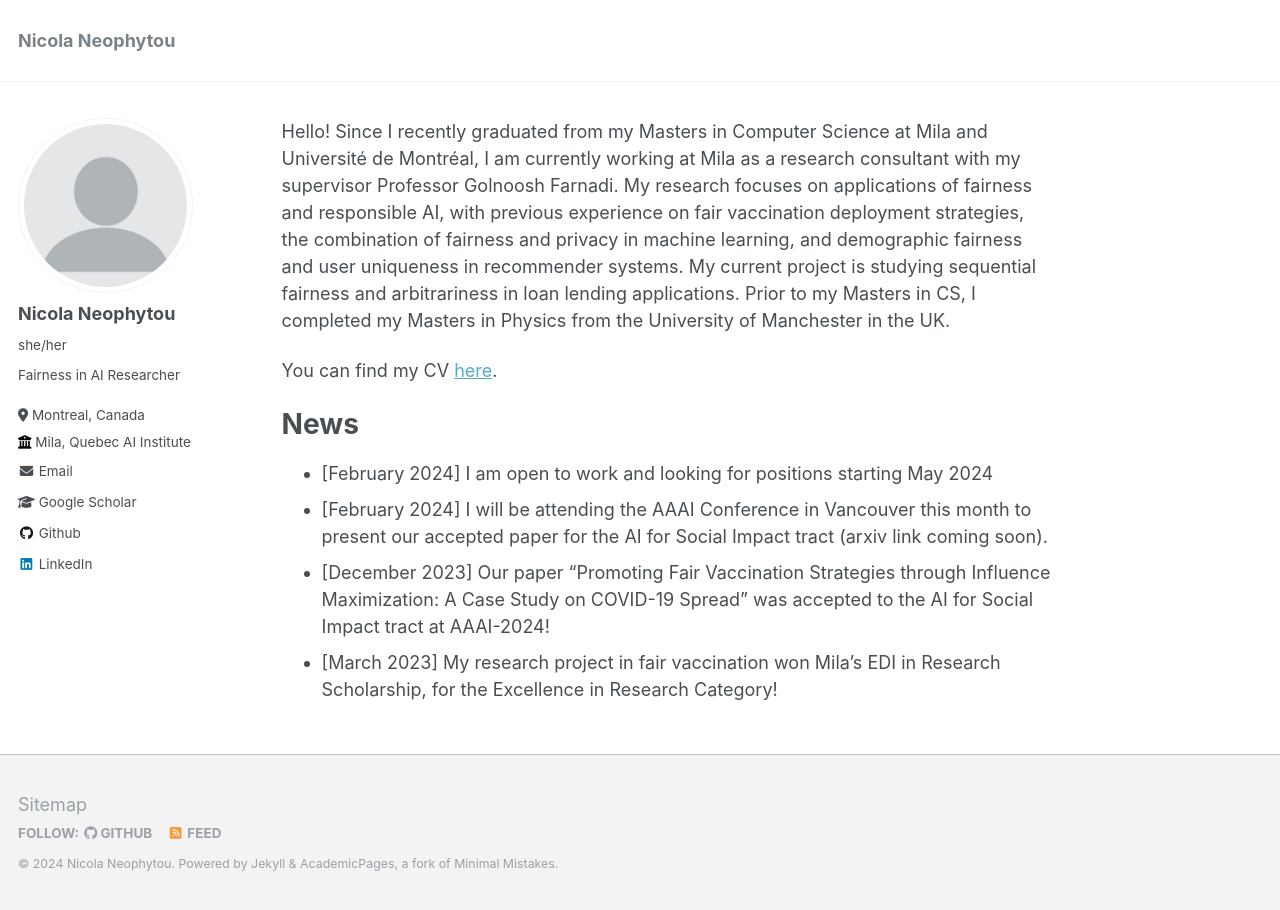
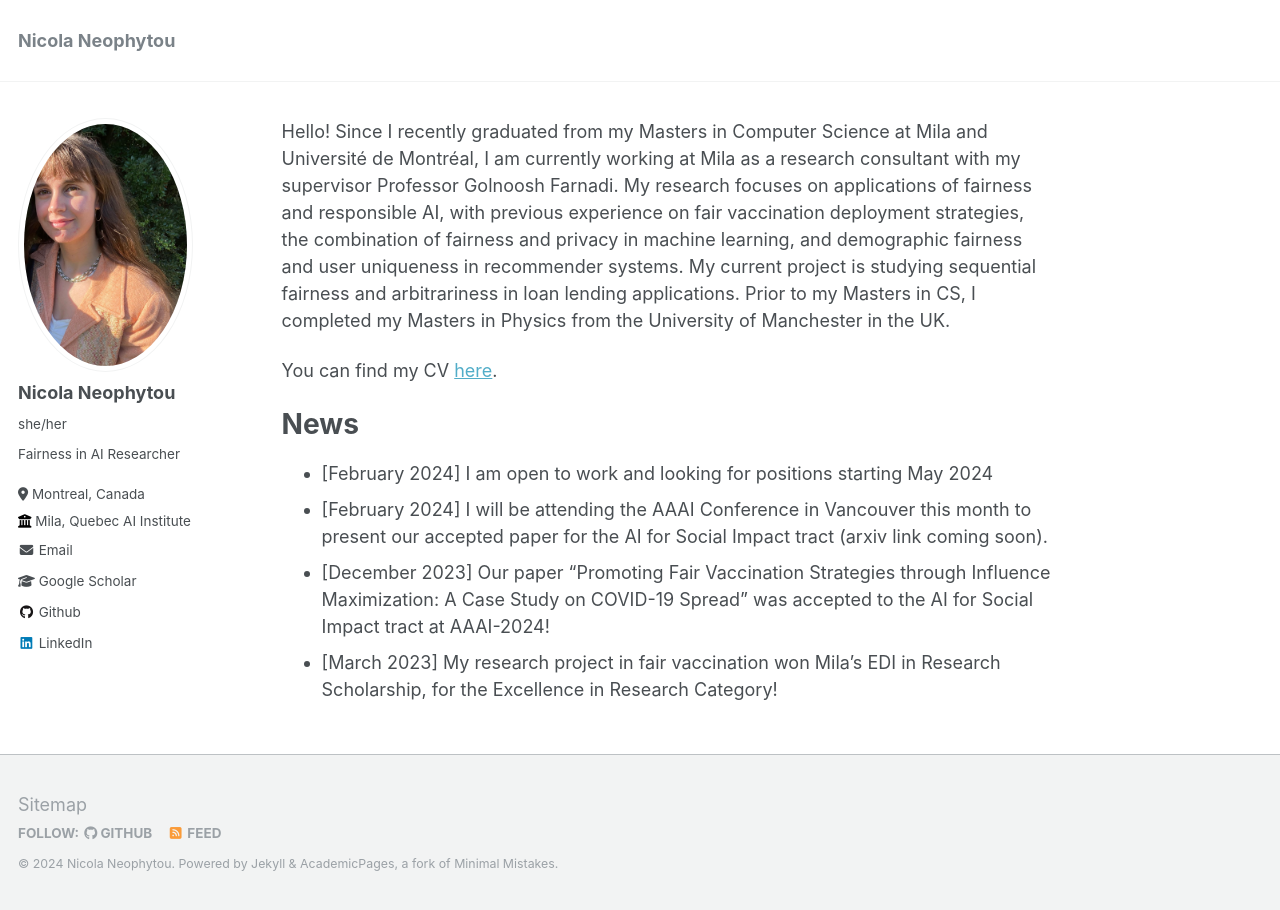
Before and after one commit to nicolaneo/nicolaneo.github.io, a Jekyll site: the page built from _pages/about.md, in a window 1280 px wide. Built offline with Jekyll 4.4.1, drawn with Linux system fonts in a browser that asks for light colours.

Commit message:
Update _config.yml

```diff
--- a/_config.yml
+++ b/_config.yml
@@ -21,7 +21,7 @@ repository               : "nicolaneo/nicolaneo.github.io"
 #               Additional customization can be done by editing /_includes/author-profile.html
 author:
   # Biographic information
-  avatar           : "profile.png"
+  avatar           : "IMG_8663.jpg"
   name             : "Nicola Neophytou"
   pronouns         : "she/her"
   bio              : "Fairness in AI Researcher"
```
